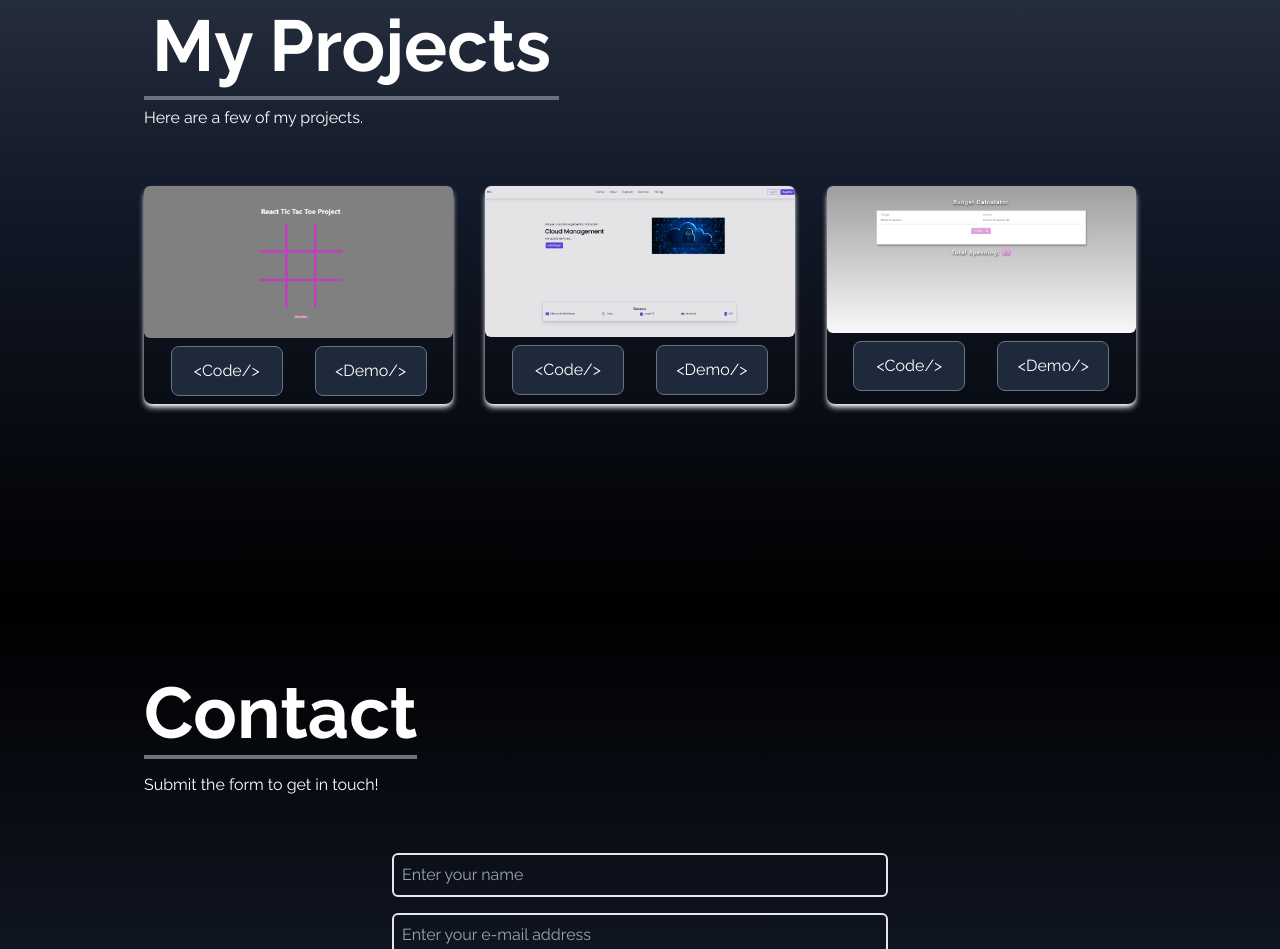
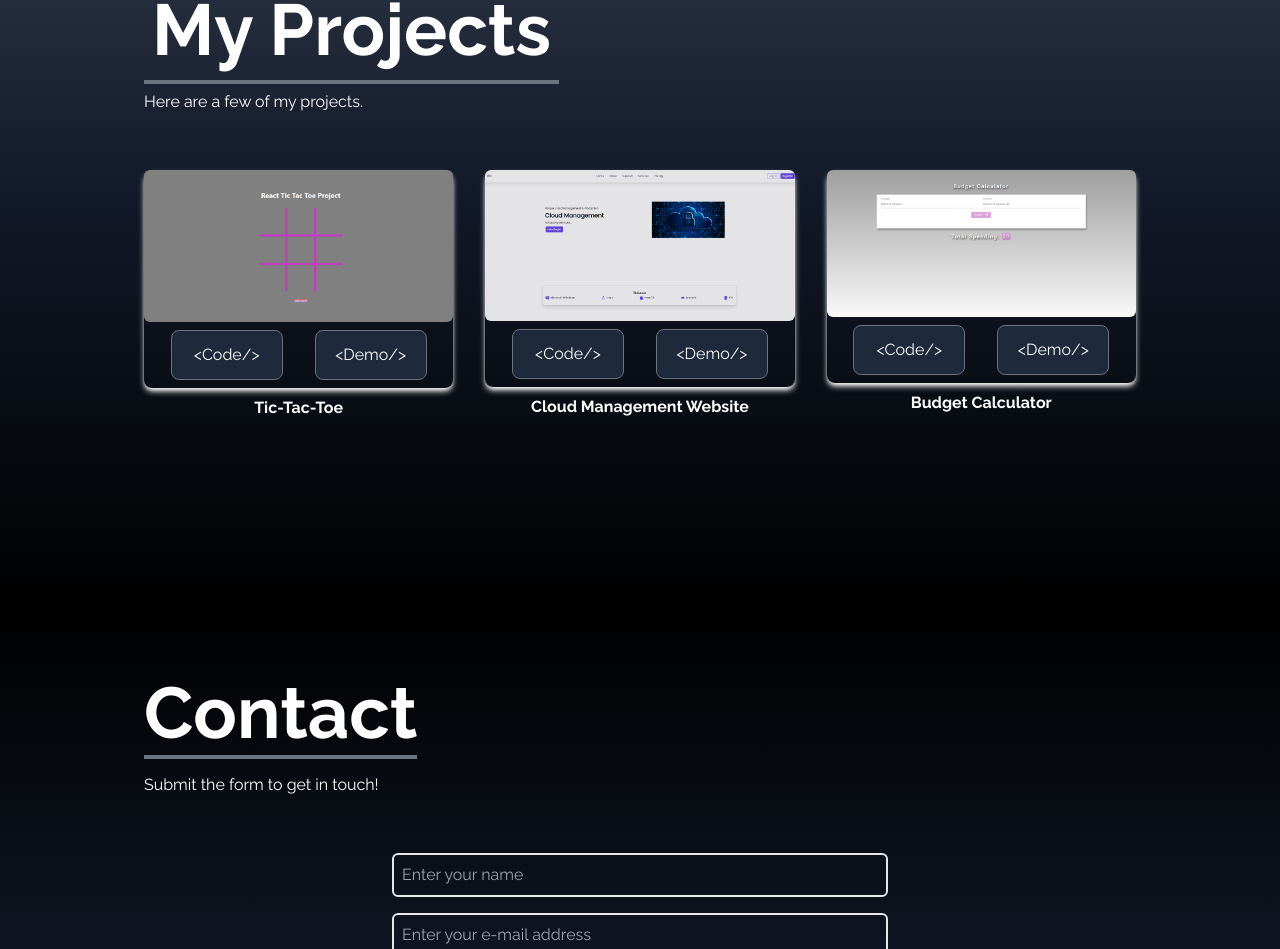
Before and after one commit to ferenczidavid/portfolio-project, a React (Vite) app: page / in a window 1280 px wide. Shown: the part 2593-3542 px from the top of the page. Built offline with nearby package versions, Linux system fonts and the light colour scheme.

Commit message:
title of projects

```diff
--- a/src/components/Projects.jsx
+++ b/src/components/Projects.jsx
@@ -10,20 +10,24 @@ const Projects = () => {
       id:1,
       src: tictactoe,
       hrefGit: "https://github.com/ferenczidavid/tictactoe",
-      hrefDemo: "https://ferenczidavidtictactoe.netlify.app"
+      hrefDemo: "https://ferenczidavidtictactoe.netlify.app",
+      title:"Tic-Tac-Toe"
     },
     {
       id:2,
       src: cloudmanagement,
       hrefGit: "https://github.com/ferenczidavid/data_services",
-      hrefDemo: "https://cmcloudmanagement.netlify.app"
+      hrefDemo: "https://cmcloudmanagement.netlify.app",
+      title:"Cloud Management Website"
     },
     {
       id:3,
       src: budgetcalculator,
       hrefGit: "https://github.com/ferenczidavid/budget_calculator",
-      hrefDemo: "https://ferenczidavidbudgetcalculator.netlify.app"
-    }
+      hrefDemo: "https://ferenczidavidbudgetcalculator.netlify.app",
+      title:"Budget Calculator"
+    },
+
   ]
 
   return (
@@ -37,8 +41,9 @@ const Projects = () => {
 
         <div className='grid sm:grid-cols-2 md:grid-cols-3 gap-8 px-12 sm:px-0'>
           {
-            projects.map(({id,src,hrefGit,hrefDemo}) => (
+            projects.map(({id,src,hrefGit,hrefDemo,title}) => (
 
+              <div>
                 <div className='shadow-md shadow-white rounded-lg'>
                   <img key={id} src={src} alt="" className='rounded-md duration-200 hover:scale-105'/>
                   <div className='flex items-center justify-center space-x-4'>
@@ -50,6 +55,10 @@ const Projects = () => {
                     </a>
                   </div>
                 </div>
+                <div className='flex justify-center items-center pt-2 font-bold'>
+                  <p>{title}</p>
+                </div>
+              </div>
 
             ))
           }
```
